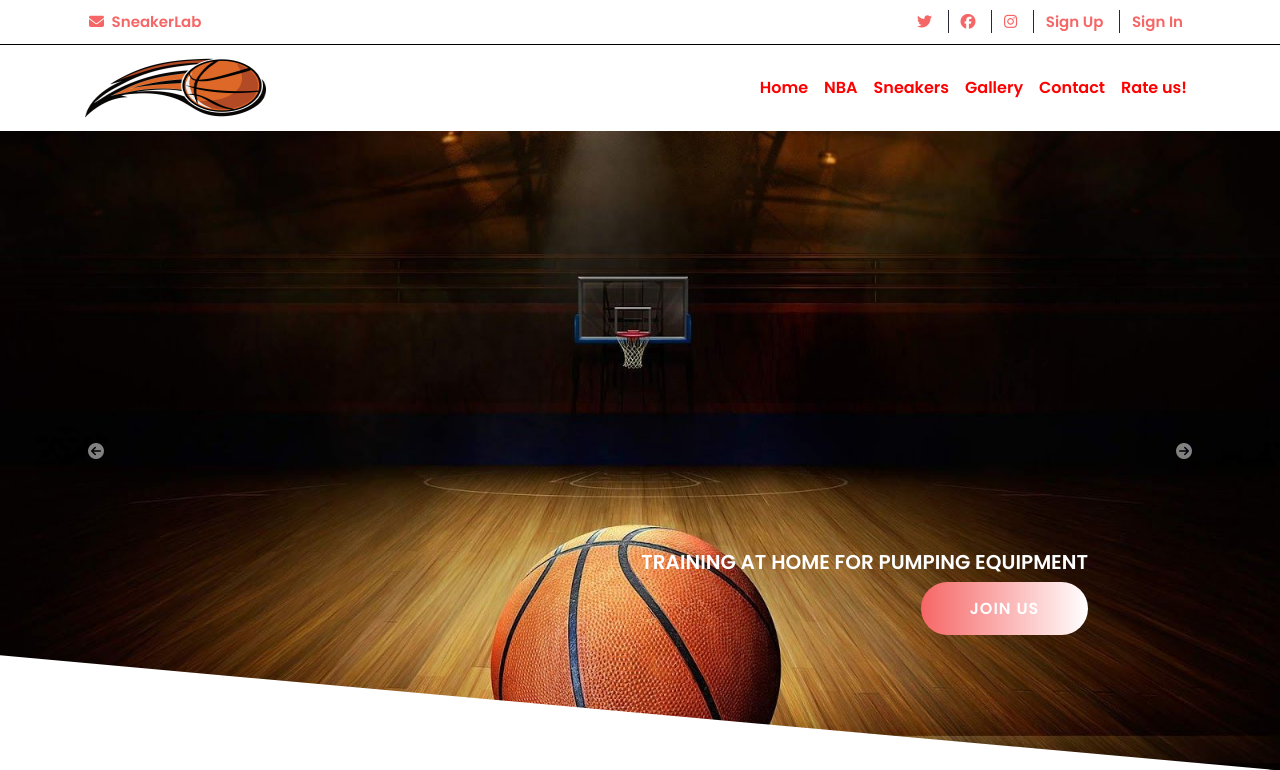
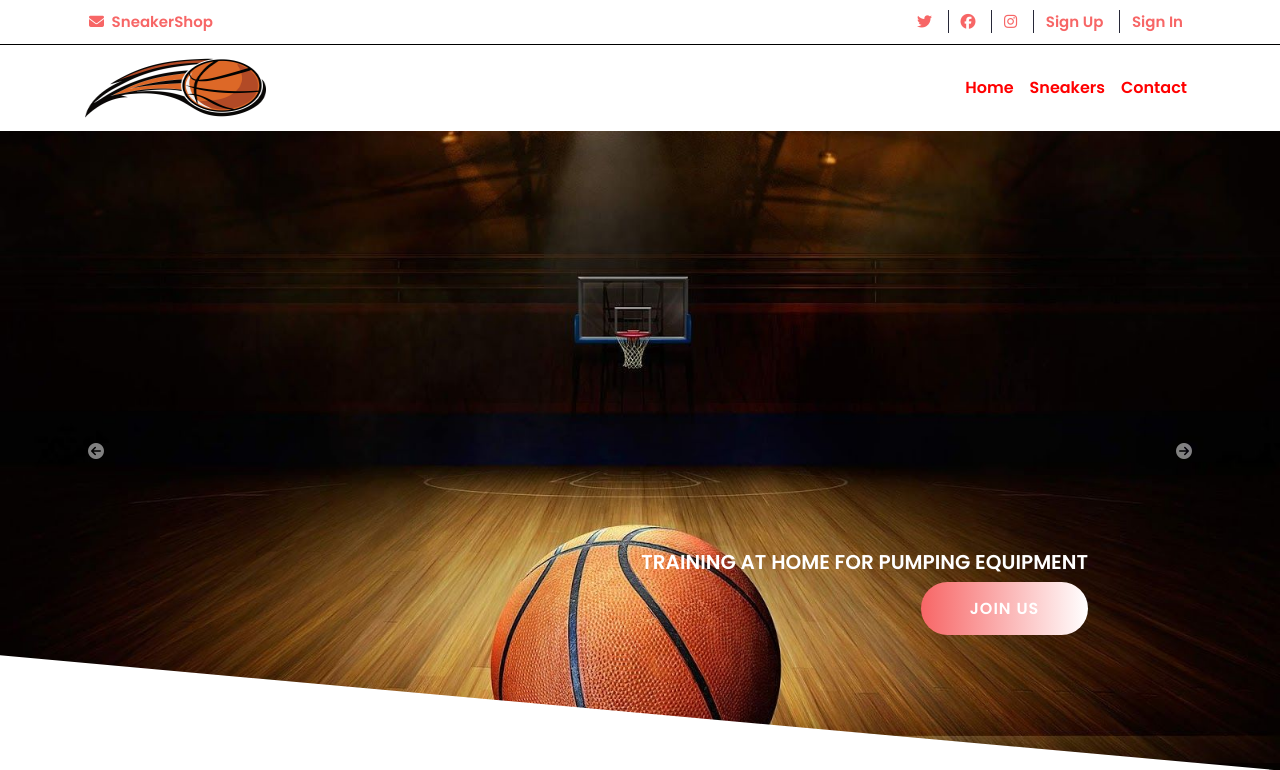
Before and after one commit to sdu-be-22/SneakerLab, a Django app: template main/templates/main/Basketball.html in a window 1280 px wide. Shown: the top 770 px of the page. Run offline with Django 4.2, Linux system fonts and the light colour scheme; the template is opened without the code that fills it, so the values that code supplies are empty; some libraries are stand-ins or nearby versions.

Commit message:
Update Basketball.html

```diff
--- a/main/templates/main/Basketball.html
+++ b/main/templates/main/Basketball.html
@@ -18,7 +18,7 @@
         <div class="container d-flex">
             <div class="contact-info mr-auto">
                 <i class="fas fa-envelope"></i>
-                <a href="">SneakerLab</a>
+                <a href="">SneakerShop</a>
             </div>
             <div class="social-links">
                 <a href="https://twitter.com/NBA?ref_src=twsrc%5Egoogle%7Ctwcamp%5Eserp%7Ctwgr%5Eauthor" class="twitter"><i class="fab fa-twitter"></i></a>
@@ -45,22 +45,22 @@
                         <a href="{% url 'home' %}" class="nav-link">Home</a>
                     </li>
 
-                    <li class="nav-item">
+                    <!-- <li class="nav-item">
                         <a href="{% url 'nba' %}" class="nav-link">NBA</a>
-                    </li>
+                    </li> -->
                     <li class="nav-item">
                         <a href="{% url 'sneakers' %}" class="nav-link">Sneakers</a>
                     </li>
-                    <li class="nav-item">
+                    <!-- <li class="nav-item">
                         <a href="{% url 'gallery' %}" class="nav-link">Gallery</a>
-                    </li>
+                    </li> -->
                     <li class="nav-item">
                         <a href="{% url 'contact' %}" class="nav-link">Contact</a>
                     </li>
 
-                    <li class="nav-item">
+                    <!-- <li class="nav-item">
                         <a href="{% url 'rate' %}" class="nav-link">Rate us!</a>
-                    </li>
+                    </li> -->
 
                 </ul>
             </div>
```
